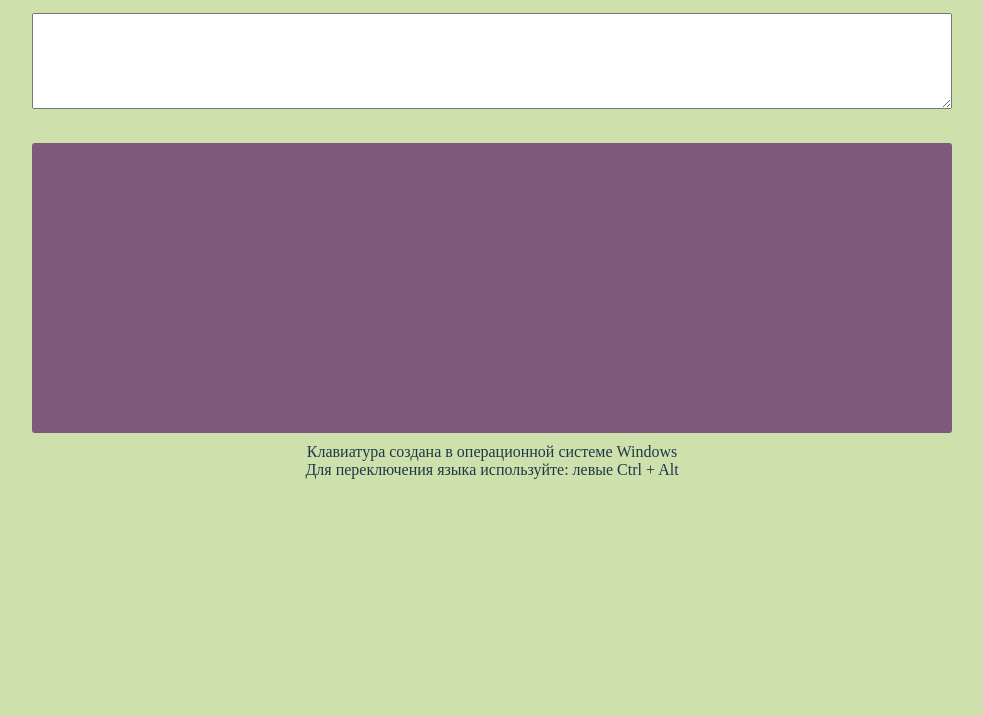
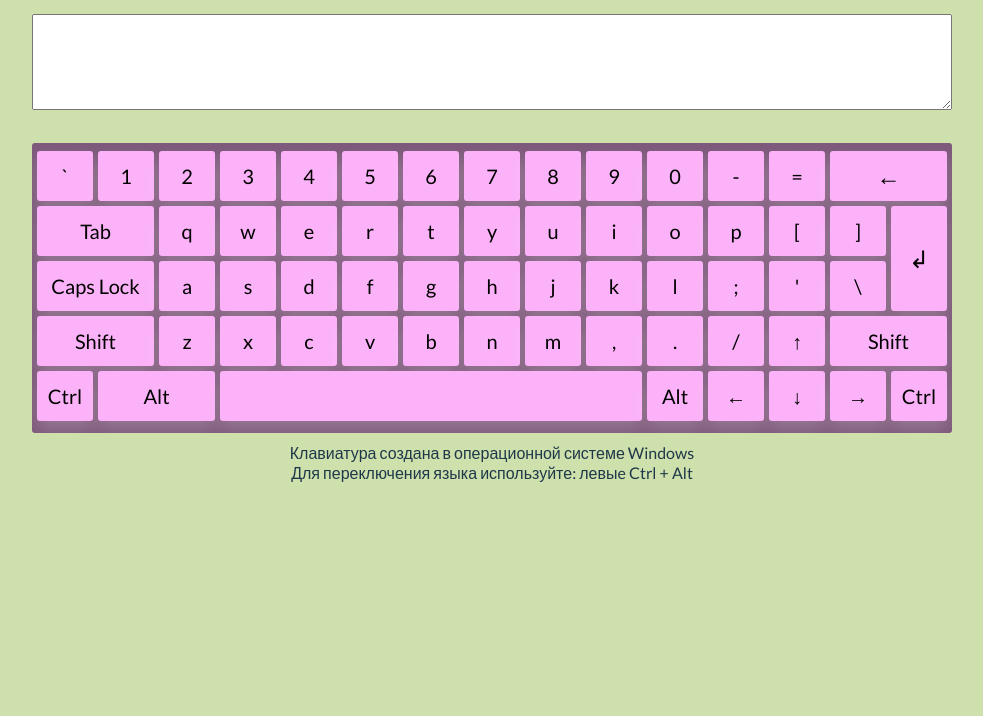
Before and after one commit to LobanovaMary/virtual-keyboard, a website with bundled scripts: page index.html in a window 1280 px wide. Shown: the part 84-800 px from the top of the page, without its empty margins (148-1131 px from the left). Built offline with nearby package versions, Linux system fonts and the light colour scheme.

Commit message:
feat: add function create keys

```diff
--- a/sass/_base.scss
+++ b/sass/_base.scss
@@ -1,3 +1,6 @@
+@import url('https://fonts.googleapis.com/css2?family=Lato:ital@0;1&display=swap');
+@import url('https://fonts.googleapis.com/css2?family=Roboto:ital@0;1&display=swap');
+
 * {
   margin: 0;
   padding: 0;
@@ -11,6 +14,7 @@
 
 html {
   box-sizing: border-box;
+  font-family: 'Lato', sans-serif;
 }
 
 body {
--- a/sass/_text-style.scss
+++ b/sass/_text-style.scss
@@ -2,6 +2,7 @@
   margin: 30px 0px;
   text-align: center;
   color: #1e384a;
+  font-family: 'Roboto', sans-serif;
 }
 .text-field {
   font-size: 18px;
--- a/sass/components/_keybord.scss
+++ b/sass/components/_keybord.scss
@@ -11,7 +11,7 @@
 .key {
   background-color: #fcb2f8;
   border-radius: 3px;
-  transform: translateY(-6%);
+  transform: translateY(-2px);
   box-shadow: 0px 8px 15px rgba(248, 246, 246, 0.192);
   transition: all 0.4s;
   display: flex;
@@ -24,7 +24,7 @@
   }
 
   &:active {
-    transform: translateY(-3%);
+    transform: translateY(0px);
     box-shadow: 0px 4px 8px rgba(248, 246, 246, 0.521);
     background-color: #fd68f6d0;
     border-radius: 5px;
@@ -35,11 +35,40 @@
   }
 }
 .key--active {
-  transform: translateY(-3%);
+  transform: translateY(0px);
   box-shadow: 0px 4px 8px rgba(248, 246, 246, 0.521);
   background-color: #fd68f6d0;
 }
 
-.del {
+.backspace {
+  grid-column: 14/16;
+  & > span{
+    font-size: 24px;
+  }
+}
+.tab{
+  grid-column: 1/3;
+}
+.enter{
+  grid-column: 15/16;
+  grid-row: 2/4;
+
+  & > span{
+    font-size: 24px;
+  }
+}
+.capsLock{
+  grid-column: 1/3;
+}
+.shiftLeft{
+  grid-column: 1/3;
+}
+.shiftRight{
+  grid-column: 14/16;
+}
+.altLeft{
   grid-column: 2/4;
 }
+.space{
+  grid-column: 4/11;
+}
--- /dev/null
+++ b/script/keys.js
@@ -0,0 +1,314 @@
+const keys = [
+  {
+    key: '`',
+    keyCode: 192,
+    code: 'Backquote',
+  },
+  {
+    key: '1',
+    keyCode: 49,
+    code: 'Digit1',
+  },
+  {
+    key: '2',
+    keyCode: 50,
+    code: 'Digit2',
+  },
+  {
+    key: '3',
+    keyCode: 51,
+    code: 'Digit3',
+  },
+  {
+    key: '4',
+    keyCode: 52,
+    code: 'Digit4',
+  },
+  {
+    key: '5',
+    keyCode: 53,
+    code: 'Digit5',
+  },
+  {
+    key: '6',
+    keyCode: 54,
+    code: 'Digit6',
+  },
+  {
+    key: '7',
+    keyCode: 55,
+    code: 'Digit7',
+  },
+  {
+    key: '8',
+    keyCode: 56,
+    code: 'Digit8',
+  },
+  {
+    key: '9',
+    keyCode: 57,
+    code: 'Digit9',
+  },
+  {
+    key: '0',
+    keyCode: 48,
+    code: 'Digit0',
+  },
+  {
+    key: '-',
+    keyCode: 189,
+    code: 'Minus',
+  },
+  {
+    key: '=',
+    keyCode: 187,
+    code: 'Equal',
+  },
+  {
+    key: '&#8592',
+    keyCode: 8,
+    code: 'backspace',
+  },
+  {
+    key: 'Tab',
+    keyCode: 9,
+    code: 'tab',
+  },
+  {
+    key: 'q',
+    keyCode: 81,
+    code: 'KeyQ',
+  },
+  {
+    key: 'w',
+    keyCode: 87,
+    code: 'KeyW',
+  },
+  {
+    key: 'e',
+    keyCode: 69,
+    code: 'KeyE',
+  },
+  {
+    key: 'r',
+    keyCode: 82,
+    code: 'KeyR',
+  },
+  {
+    key: 't',
+    keyCode: 84,
+    code: 'KeyT',
+  },
+  {
+    key: 'y',
+    keyCode: 89,
+    code: 'KeyY',
+  },
+  {
+    key: 'u',
+    keyCode: 85,
+    code: 'KeyU',
+  },
+  {
+    key: 'i',
+    keyCode: 73,
+    code: 'KeyI',
+  },
+  {
+    key: 'o',
+    keyCode: 79,
+    code: 'KeyO',
+  },
+  {
+    key: 'p',
+    keyCode: 80,
+    code: 'KeyP',
+  },
+  {
+    key: '[',
+    keyCode: 219,
+    code: 'bracketLeft',
+  },
+  {
+    key: ']',
+    keyCode: 221,
+    code: 'bracketRight',
+  },
+  {
+    key: '&#8626',
+    keyCode: 13,
+    code: 'enter',
+  },
+  {
+    key: 'Caps Lock',
+    keyCode: 20,
+    code: 'capsLock',
+  },
+  {
+    key: 'a',
+    keyCode: 65,
+    code: 'KeyA',
+  },
+  {
+    key: 's',
+    keyCode: 83,
+    code: 'KeyS',
+  },
+  {
+    key: 'd',
+    keyCode: 68,
+    code: 'KeyD',
+  },
+  {
+    key: 'f',
+    keyCode: 70,
+    code: 'KeyF',
+  },
+  {
+    key: 'g',
+    keyCode: 71,
+    code: 'KeyG',
+  },
+  {
+    key: 'h',
+    keyCode: 72,
+    code: 'KeyH',
+  },
+  {
+    key: 'j',
+    keyCode: 74,
+    code: 'KeyJ',
+  },
+  {
+    key: 'k',
+    keyCode: 75,
+    code: 'KeyK',
+  },
+  {
+    key: 'l',
+    keyCode: 76,
+    code: 'KeyL',
+  },
+  {
+    key: ';',
+    keyCode: 186,
+    code: 'Semicolon',
+  },
+  {
+    key: "'",
+    keyCode: 222,
+    code: 'Quote',
+  },
+  {
+    key: '\\',
+    keyCode: 220,
+    code: 'Backslash',
+  },
+  {
+    key: 'Shift',
+    keyCode: 16,
+    code: 'shiftLeft',
+  },
+  {
+    key: 'z',
+    keyCode: 90,
+    code: 'KeyZ',
+  },
+  {
+    key: 'x',
+    keyCode: 88,
+    code: 'KeyX',
+  },
+  {
+    key: 'c',
+    keyCode: 67,
+    code: 'KeyC',
+  },
+  {
+    key: 'v',
+    keyCode: 86,
+    code: 'KeyV',
+  },
+  {
+    key: 'b',
+    keyCode: 66,
+    code: 'KeyB',
+  },
+  {
+    key: 'n',
+    keyCode: 78,
+    code: 'KeyN',
+  },
+  {
+    key: 'm',
+    keyCode: 77,
+    code: 'KeyM',
+  },
+  {
+    key: ',',
+    keyCode: 188,
+    code: 'Comma',
+  },
+  {
+    key: '.',
+    keyCode: 190,
+    code: 'Period',
+  },
+  {
+    key: '/',
+    keyCode: 191,
+    code: 'Slash',
+  },
+  {
+    key: '&#8593;',
+    keyCode: 38,
+    code: 'ArrowUp',
+  },
+  {
+    key: 'Shift',
+    keyCode: 16,
+    code: 'shiftRight',
+  },
+  {
+    key: 'Ctrl',
+    keyCode: 17,
+    code: 'ControlLeft',
+  },
+  {
+    key: 'Alt',
+    keyCode: 18,
+    code: 'altLeft',
+  },
+  {
+    key: ' ',
+    keyCode: 32,
+    code: 'space',
+  },
+  {
+    key: 'Alt',
+    keyCode: 18,
+    code: 'AltRight',
+  },
+  {
+    key: '&#8592;',
+    keyCode: 37,
+    code: 'ArrowLeft',
+  },
+  {
+    key: '&#8595;',
+    keyCode: 40,
+    code: 'ArrowDown',
+  },
+  {
+    key: '&#8594;',
+    keyCode: 39,
+    code: 'ArrowRight',
+  },
+  {
+    key: 'Ctrl',
+    keyCode: 17,
+    code: 'ControlRight',
+  },
+];
+
+export default keys;
--- /dev/null
+++ b/script/module/createKeyBoard.js
@@ -0,0 +1,15 @@
+import eventListener from './eventListener.js';
+import keys from '../keys.js';
+
+const createKeyBoard = () => {
+  const keyboardField = document.querySelector('.keybord-container');
+
+  const htmlKeys = keys.map(key => { return `<div class='key ${key.code}'><span>${key.key}</span></div>`}).join(" ");
+
+  keyboardField.insertAdjacentHTML('afterbegin',htmlKeys)
+
+  console.log('hi from keyboard');
+  console.log(keys)
+  eventListener();
+};
+export default createKeyBoard;
--- /dev/null
+++ b/script/module/eventListener.js
@@ -0,0 +1,5 @@
+const eventListener = () => {
+  console.log('hi from event');
+};
+
+export default eventListener;
--- a/script/script.js
+++ b/script/script.js
@@ -1,3 +1,5 @@
 import init from './module/init.js';
+import createKeyBoard from './module/createKeyBoard.js';
 
 init();
+document.addEventListener('load', createKeyBoard());
```
Also changed, not shown: style.css, 1 other file.
